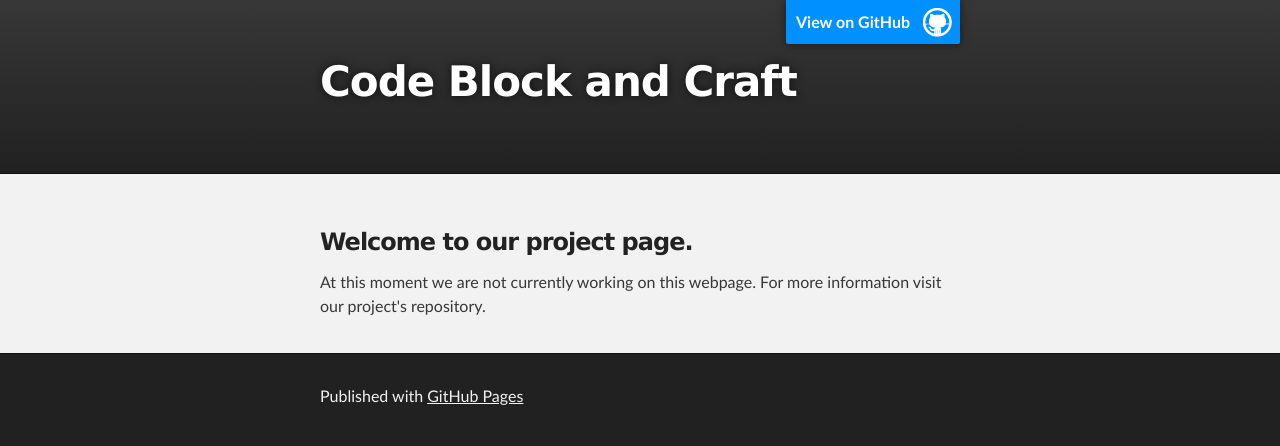
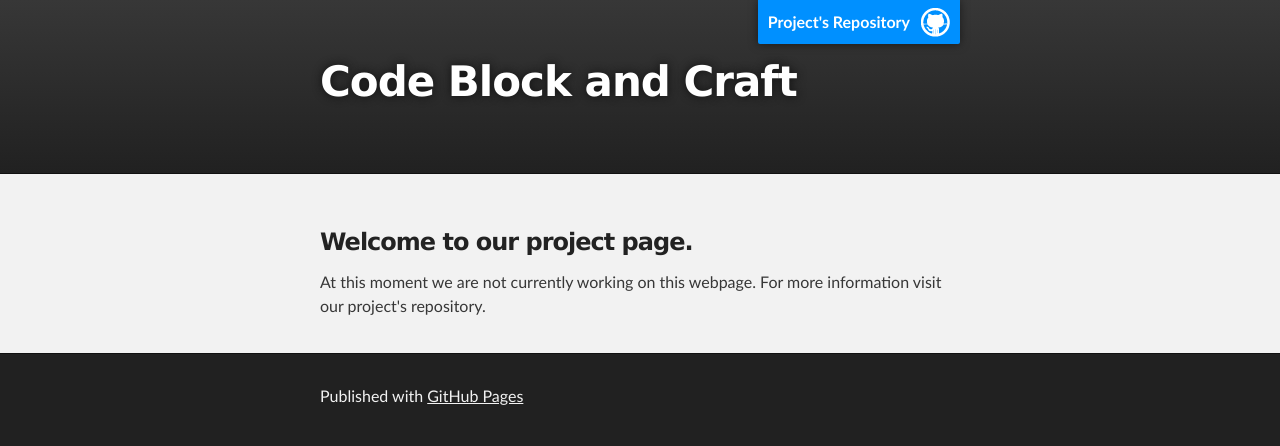
Before and after one commit to cbcraft/cbcraft.github.io, a plain HTML site: page index.html in a window 1280 px wide. Drawn offline with Linux system fonts and the light colour scheme.

Commit message:
Changed "view on GitHub" link name to "Project's Repository"

```diff
--- a/index.html
+++ b/index.html
@@ -16,7 +16,7 @@
     <!-- HEADER -->
     <div id="header_wrap" class="outer">
         <header class="inner">
-          <a id="forkme_banner" href="https://github.com/cbcraft/cbcraft">View on GitHub</a>
+          <a id="forkme_banner" href="https://github.com/cbcraft/cbcraft">Project's Repository</a>
 
           <h1 id="project_title">Code Block and Craft</h1>
           <h2 id="project_tagline"></h2>
```
